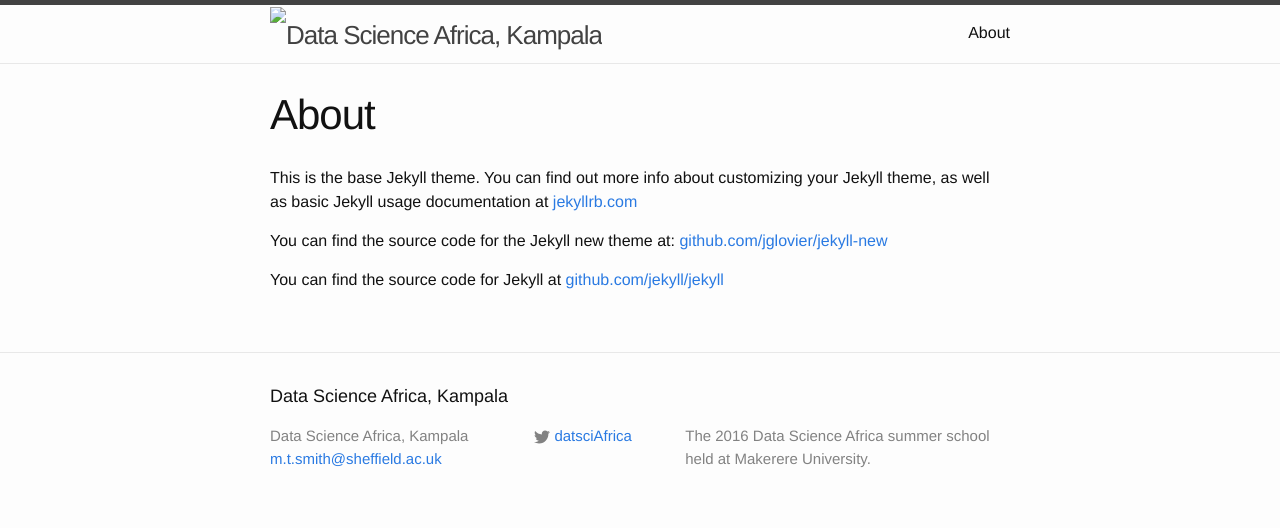
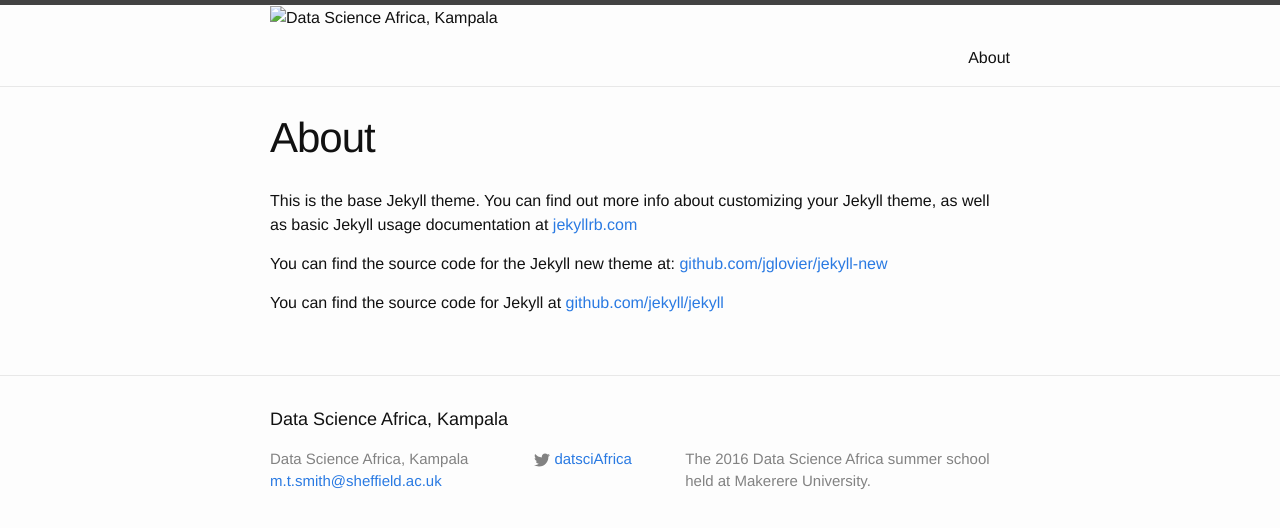
Before and after one commit to datsciafrica/dsa2017, a Jekyll site: the page built from about.md, in a window 1280 px wide. Shown: the top 528 px of the page. Built offline with Jekyll 4.4.1, drawn with Linux system fonts in a browser that asks for light colours.

Commit message:
removed <a>.

```diff
--- a/_includes/header.html
+++ b/_includes/header.html
@@ -5,9 +5,9 @@
 
       <div class="header-image-wrap">
         <div class="inner-wrap">
-          <a class="site-title" href="{{ site.baseurl }}/">
+
           <img src="{% if page.banner %}{{ page.banner | prepend: "/assets/" | prepend: site.baseurl }}{% else %}{{ site.banner | prepend: "assets/" }}{% endif %}" class="header-image"  alt="{{ site.title }}" />
-          </a>
+
         </div>
       </div>
     <nav class="site-nav">
```
